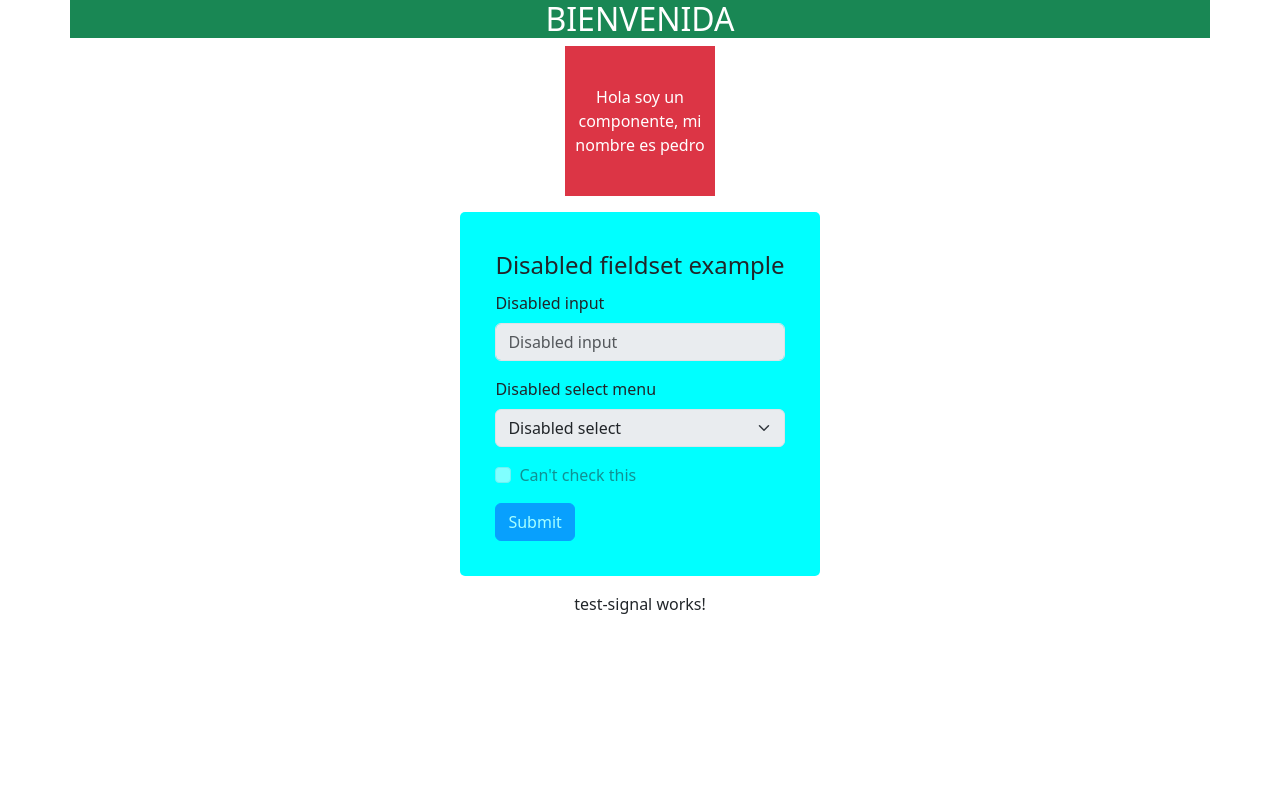
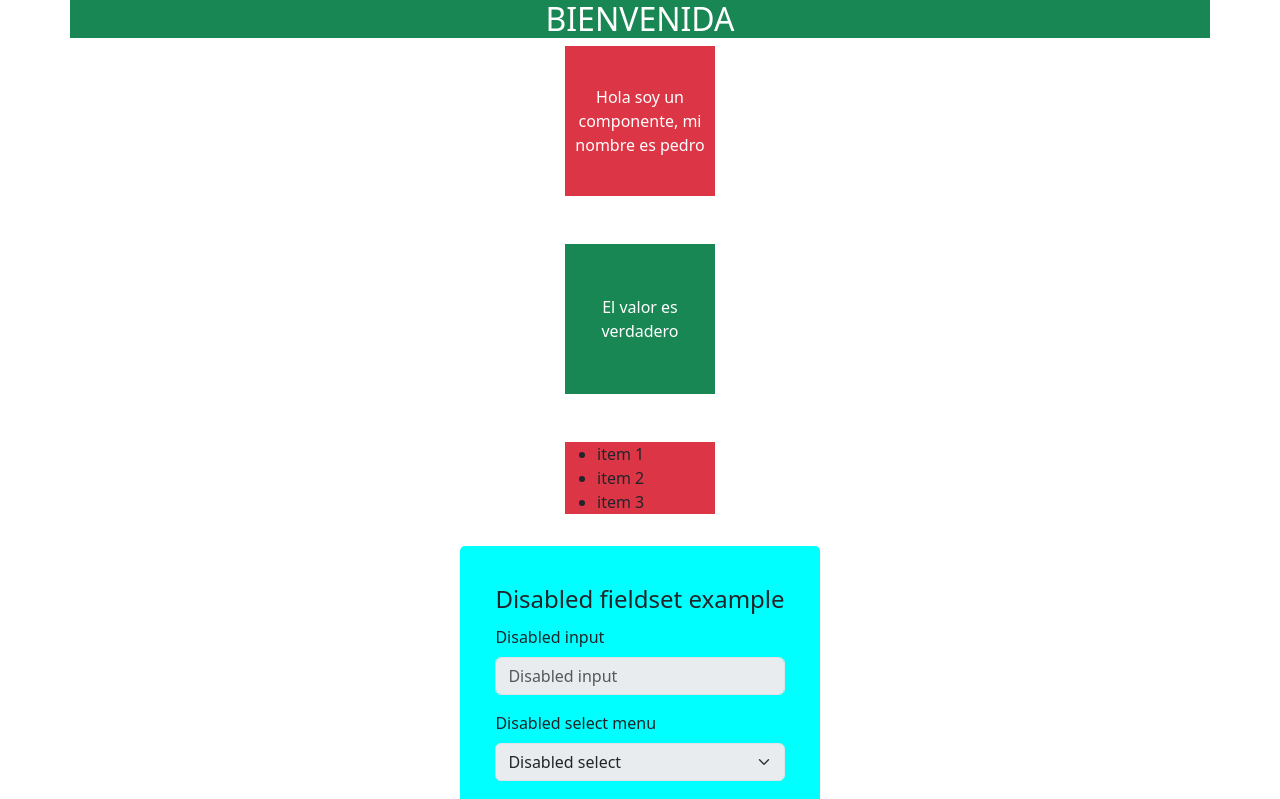
Before and after one commit to Pauljls/Angular-docs, an Angular app: page / in a window 1280 px wide. Shown: the top 799 px of the page. Built offline with nearby package versions, Linux system fonts and the light colour scheme.

Commit message:
probando sentencias iterativas y decisivas en angualr

```diff
--- a/src/app/container/container.component.html
+++ b/src/app/container/container.component.html
@@ -1,3 +1,12 @@
-<div class="text-white bg-danger d-flex flex-col justify-content-center align-items-center text-center">
+<div class="text-white bg-danger d-flex flex-col justify-content-center align-items-center text-center ">
     Hola soy un componente, mi nombre es {{myName()}}
-  </div>
+</div>
+@if(booleanValue()){
+  <div class="bg-success p-3 mt-5 text-center d-flex text-white text-center justify-content-center align-items-center"
+  >El valor es verdadero</div>
+}
+<ul class="bg-danger mt-5">
+  @for (item of myArray(); track item) {
+    <li>{{ item }}</li>
+  }
+</ul>
--- a/src/app/container/container.component.ts
+++ b/src/app/container/container.component.ts
@@ -10,6 +10,14 @@ import { Component, input, computed, signal } from '@angular/core';
 export class ContainerComponent {
   //usando inputSingal
   myName = signal('pedro');
+  booleanValue = signal(true);
+  myArray = signal([
+    'item 1',
+    'item 2',
+    'item 3',
+  ]);
+
+  myFinalArray = computed(()=> this.myArray)
   //COMPUTED SIRVE APRA MANEJAR ESTADOS PUES GENERA VALROES
   //EN FUNCION DE OTRAS SEÑALES
   //label = computed(()=>`El valor es ${this.value()}`);
```
